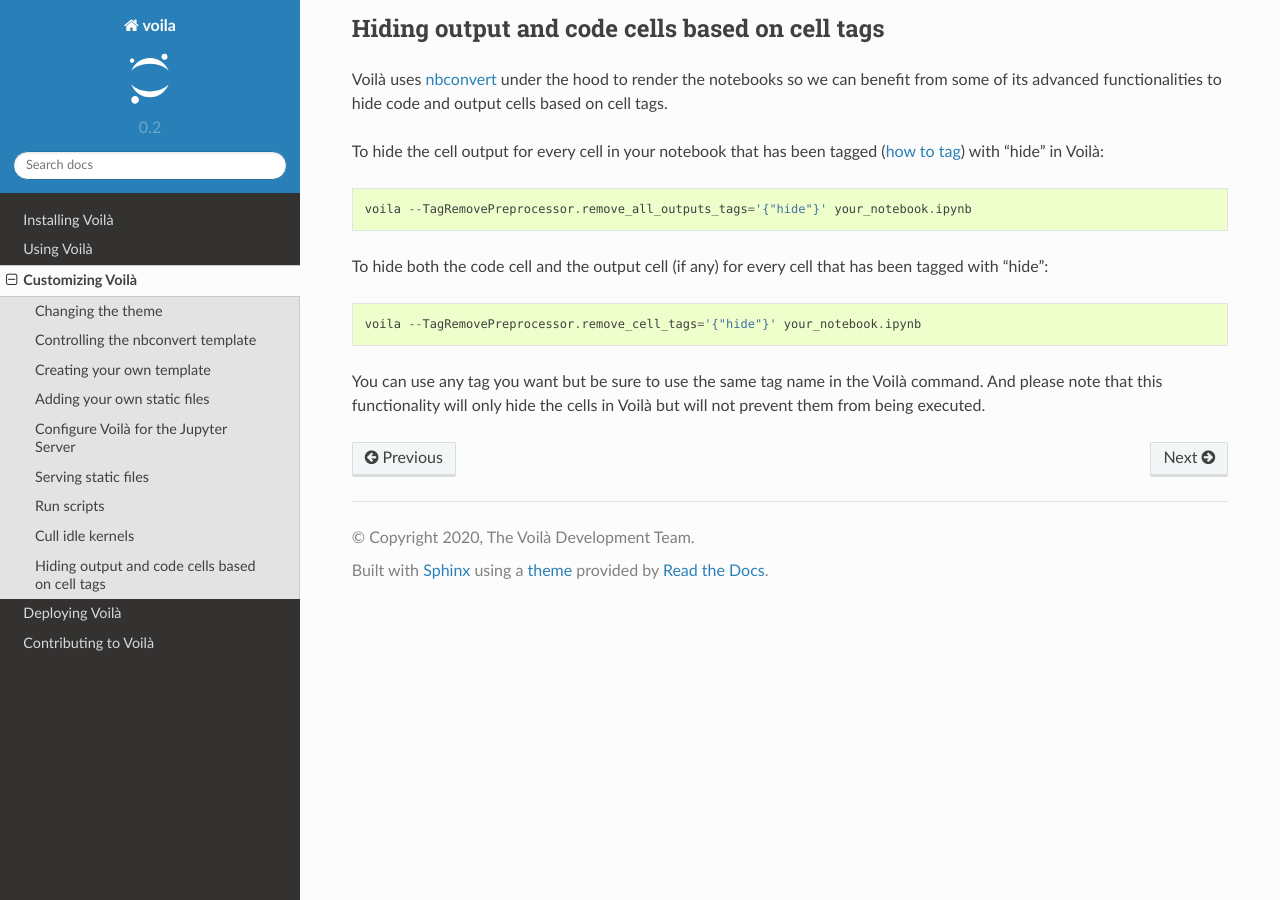
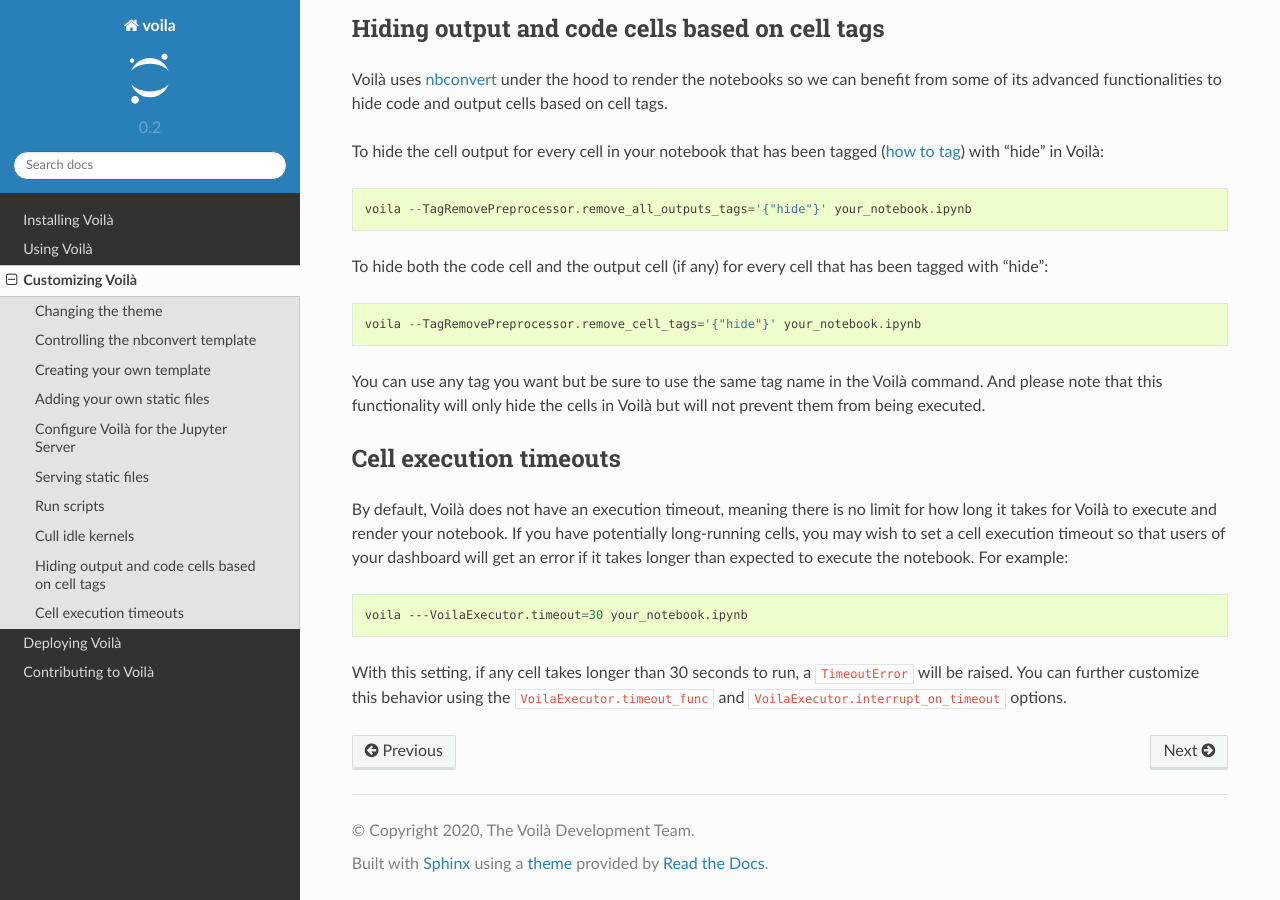
Before and after one commit to voila-dashboards/voila, a Sphinx documentation site: the page built from docs/source/customize.rst, in a window 1280 px wide and 900 px high, scrolled down 7030 px. Built offline with Sphinx 7.4.7 and the Read the Docs theme 2.0.0, drawn with Linux system fonts in a browser that asks for light colours.

Commit message:
Describe cell execution timeout in docs
Voila inherits this setting from nbconvert, and the default is no timeout.  This may be undesirable UX in a dashboard, since the user has no indication of whether something has gone wrong or if they just need to keep waiting longer for the notebook to execute and render.  Fixes #742.

```diff
--- a/docs/source/customize.rst
+++ b/docs/source/customize.rst
@@ -328,3 +328,14 @@
 
 You can use any tag you want but be sure to use the same tag name in the Voilà command.
 And please note that this functionality will only hide the cells in Voilà but will not prevent them from being executed.
+
+Cell execution timeouts
+=======================
+
+By default, Voilà does not have an execution timeout, meaning there is no limit for how long it takes for Voilà to execute and render your notebook.  If you have potentially long-running cells, you may wish to set a cell execution timeout so that users of your dashboard will get an error if it takes longer than expected to execute the notebook.  For example:
+
+.. code-block:: bash
+
+    voila ---VoilaExecutor.timeout=30 your_notebook.ipynb
+
+With this setting, if any cell takes longer than 30 seconds to run, a ``TimeoutError`` will be raised.  You can further customize this behavior using the ``VoilaExecutor.timeout_func`` and ``VoilaExecutor.interrupt_on_timeout`` options.
```
